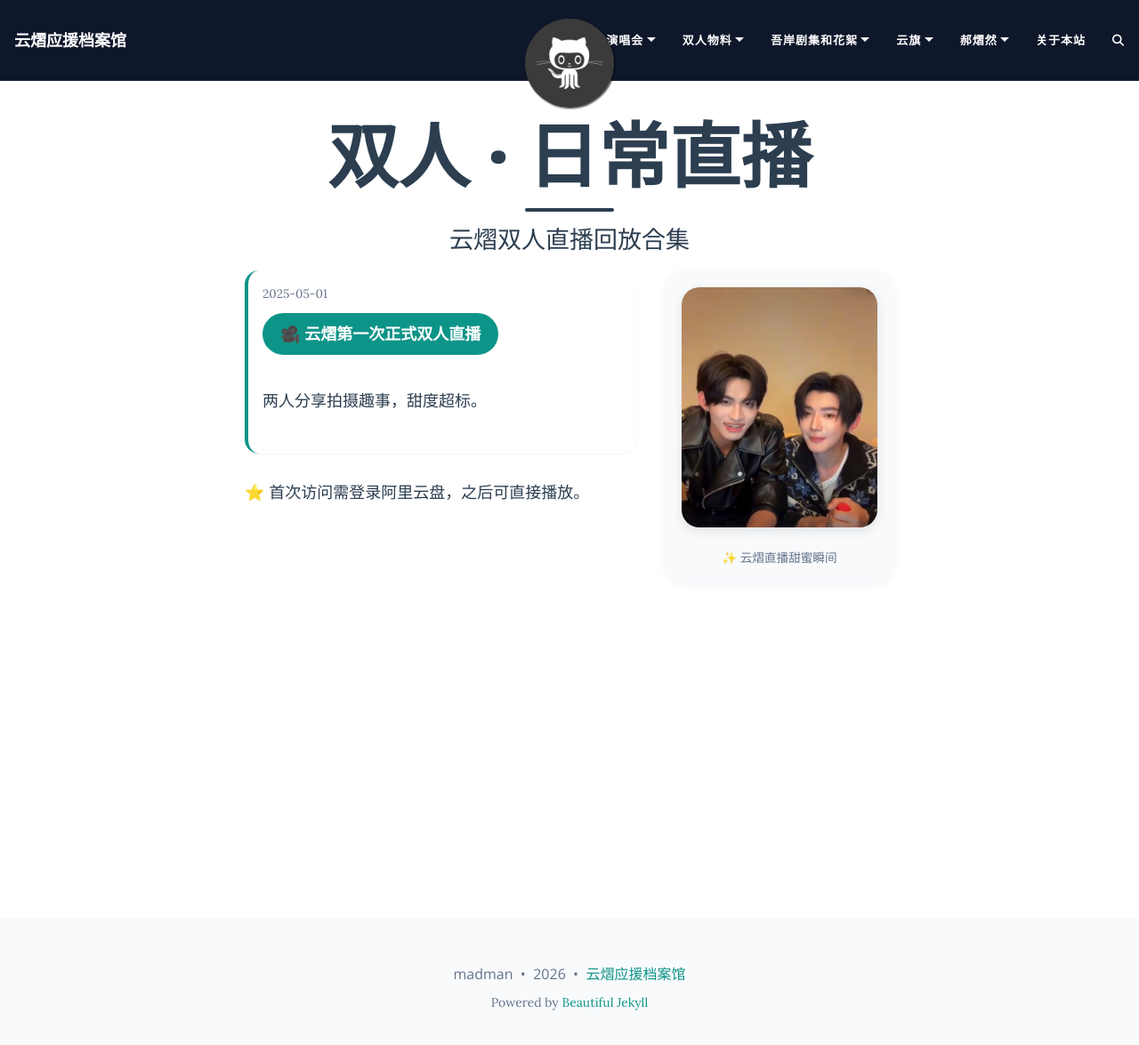
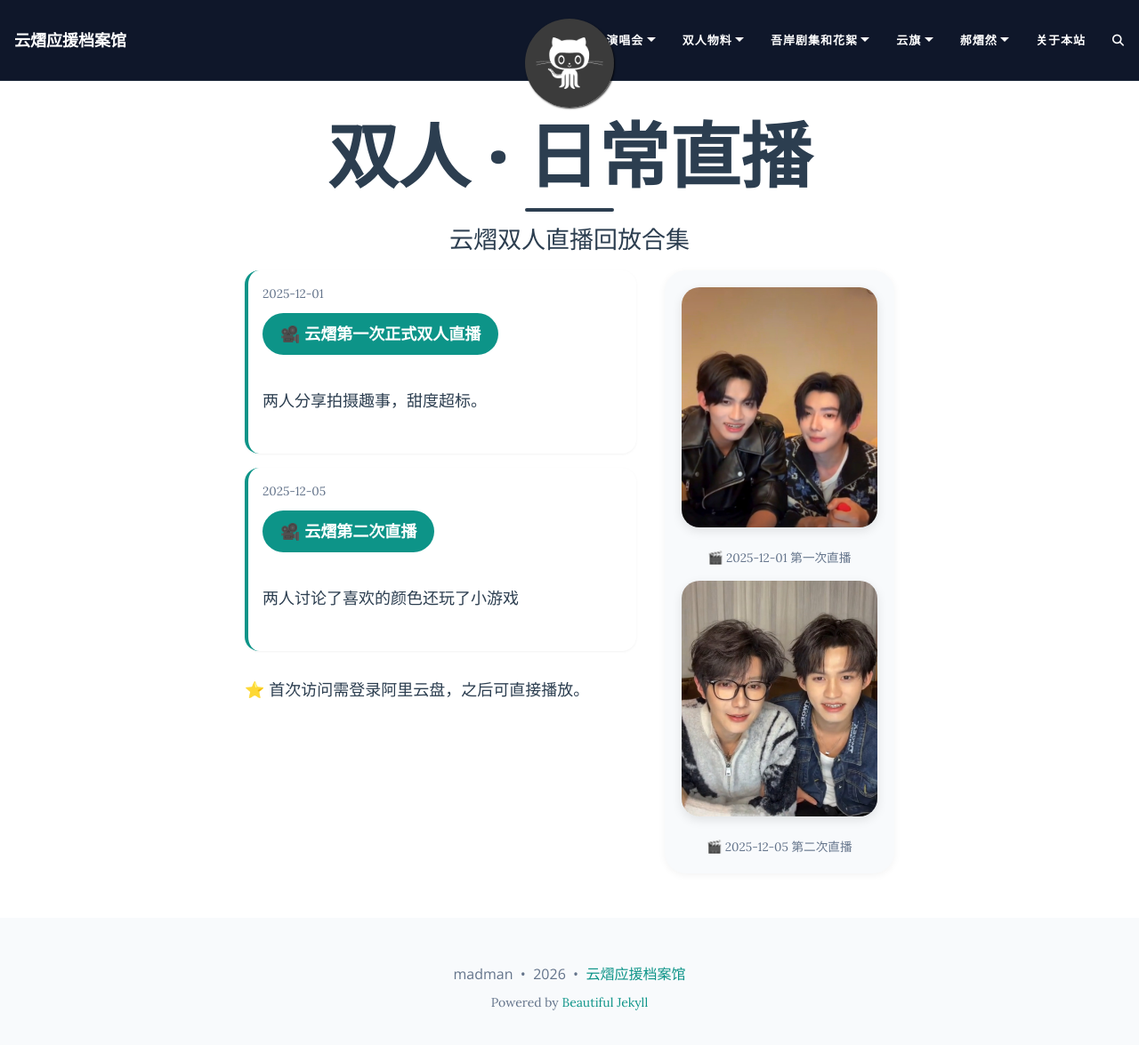
Before and after one commit to madman303/yunyi-archive, a Jekyll site: the page built from cp/live.md, in a window 1280 px wide and 1188 px high. Shown: the top 1175 px of the window at 89% size. Built offline with Jekyll 4.4.1, drawn with Linux system fonts in a browser that asks for light colours; comment, search, counter and statistics services are not loaded.

Commit message:
Update live.md
测试是否能批量提交

```diff
--- a/cp/live.md
+++ b/cp/live.md
@@ -84,20 +84,26 @@ subtitle: 云熠双人直播回放合集
   <div class="left">
     <div class="video-list">
       <div class="video-item">
-        <div class="date">2025-05-01</div>
+        <div class="date">2025-12-01</div>
         <a href="https://www.alipan.com/s/h7EM7Yt3Kh3" target="_blank" class="btn-live">🎥 云熠第一次正式双人直播</a>
         <p>两人分享拍摄趣事，甜度超标。</p>
       </div>
+      <div class="video-item">
+  <div class="date">2025-12-05</div>
+  <a href="https://www.alipan.com/s/YwWBN9sgeyz" target="_blank" class="btn-live">🎥 云熠第二次直播</a>
+  <p>两人讨论了喜欢的颜色还玩了小游戏</p>
+</div>
       <!-- 以后添加更多直播时，同样使用 .btn-live 样式 -->
     </div>
     <p>⭐ 首次访问需登录阿里云盘，之后可直接播放。</p>
   </div>
 
-  <!-- 右侧：图片（无按钮） -->
-  <div class="right">
-    <div class="photo-box">
-      <img src="/yunyi-archive/assets/img/cp-live/25-12-1.jpg" alt="直播甜蜜瞬间">
-      <div class="photo-caption">✨ 云熠直播甜蜜瞬间</div>
-    </div>
+  <!-- 右侧：图片 -->
+<div class="right">
+  <div class="photo-box">
+    <img src="/yunyi-archive/assets/img/cp-live/25-12-1.jpg" alt="第一次直播">
+    <div class="photo-caption">🎬 2025-12-01 第一次直播</div>
+    <img src="/yunyi-archive/assets/img/cp-live/25-12-5.jpg" alt="第二次直播" style="margin-top: 1rem;">
+    <div class="photo-caption">🎬 2025-12-05 第二次直播</div>
   </div>
 </div>
```
